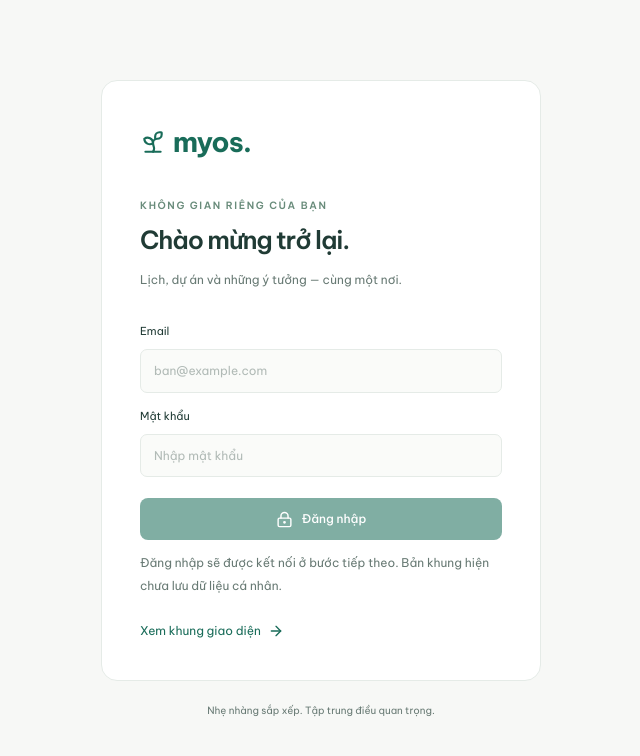
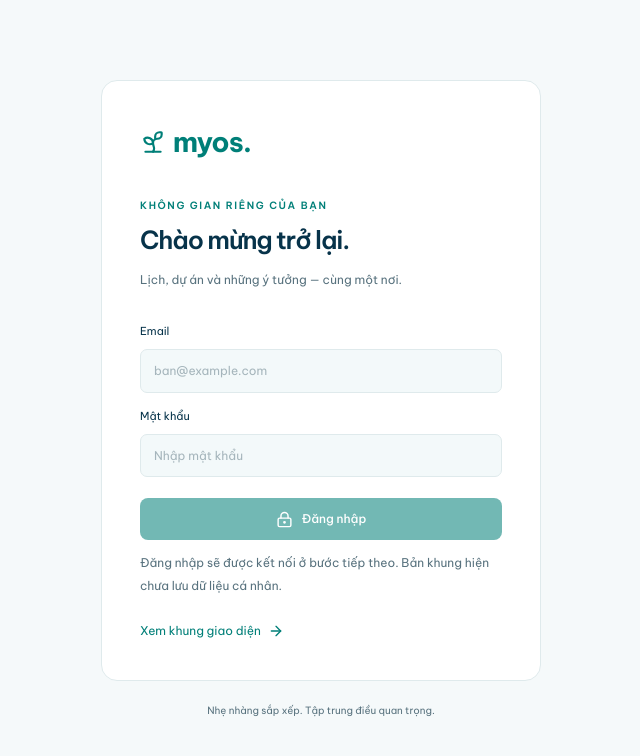
Before and after one commit to QUAGTIEN/myos---app, a Next.js app: page /login in a window 1280 px wide. Shown: the top 756 px of the page, without its empty margins (319-959 px from the left). Built offline with nearby package versions, Linux system fonts and the light colour scheme.

Commit message:
style: adopt turquoise and navy color palette

```diff
--- a/src/app/global-error.tsx
+++ b/src/app/global-error.tsx
@@ -12,7 +12,7 @@ export default function GlobalError({
         style={{
           fontFamily: "Arial, sans-serif",
           margin: "48px",
-          color: "#203c35",
+          color: "#07334a",
         }}
       >
         <h1>MyOS đang gặp sự cố</h1>
--- a/src/app/globals.css
+++ b/src/app/globals.css
@@ -1,16 +1,23 @@
 @import "tailwindcss";
 
 :root {
-  --background: #f7f8f6;
+  --background: #f5f9fa;
   --surface: #ffffff;
-  --ink: #203b35;
-  --muted: #687a74;
-  --line: #e5ebe7;
-  --primary: #196c59;
-  --primary-hover: #115744;
-  --mint: #edf5ef;
+  --surface-soft: #f3f9fa;
+  --ink: #07334a;
+  --muted: #58727e;
+  --line: #dfeaec;
+  --primary: #007f78;
+  --primary-hover: #006760;
+  --accent: #00b8a9;
+  --primary-soft: #e6f7f5;
+  --primary-border: #c8e8e3;
+  --focus: #008e85;
+  --skeleton: #e0edf0;
   --peach: #fff5ed;
-  --blue: #f0f5f9;
+  --warm-ink: #92704f;
+  --blue: #eef5fc;
+  --blue-ink: #507a9c;
   --radius: 14px;
   --layer-header: 10;
   --layer-overlay: 40;
@@ -71,7 +78,7 @@ svg {
   flex-shrink: 0;
 }
 :focus-visible {
-  outline: 3px solid #69ac9a;
+  outline: 3px solid var(--focus);
   outline-offset: 4px;
 }
 button:disabled {
@@ -144,7 +151,7 @@ button:disabled {
   height: 23px;
 }
 .brand-dot {
-  color: #60a68c;
+  color: var(--accent);
 }
 .workspace-label {
   display: flex;
@@ -157,11 +164,11 @@ button:disabled {
 .workspace-dot {
   width: 6px;
   height: 6px;
-  background: #74aa8b;
+  background: var(--accent);
   border-radius: 50%;
 }
 .nav-caption {
-  color: #73827c;
+  color: var(--muted);
   font-size: 10px;
   font-weight: 600;
   letter-spacing: 1.25px;
@@ -177,18 +184,18 @@ button:disabled {
   align-items: center;
   gap: 13px;
   padding: 12px 14px;
-  color: #62766e;
+  color: var(--muted);
   border-radius: 9px;
   min-height: 46px;
   font-size: 13px;
   font-weight: 500;
 }
 .nav-link:hover {
-  background: #f5f8f5;
+  background: var(--surface-soft);
   color: var(--primary);
 }
 .nav-link.active {
-  background: var(--mint);
+  background: var(--primary-soft);
   color: var(--primary);
 }
 .active-dot {
@@ -205,8 +212,8 @@ button:disabled {
 .sidebar-note {
   padding: 15px 12px;
   border-radius: 10px;
-  background: #f7f8f3;
-  color: #72826b;
+  background: var(--surface-soft);
+  color: var(--muted);
   display: flex;
   align-items: flex-start;
   gap: 9px;
@@ -231,8 +238,8 @@ button:disabled {
   width: 35px;
   height: 35px;
   border-radius: 50%;
-  background: #f0e7da;
-  color: #89664a;
+  background: var(--primary-soft);
+  color: var(--primary);
   font-weight: 600;
   font-size: 13px;
   flex-shrink: 0;
@@ -294,7 +301,7 @@ button:disabled {
   white-space: nowrap;
 }
 .preview-tag span {
-  background: #b79b62;
+  background: var(--accent);
   width: 5px;
   height: 5px;
   border-radius: 50%;
@@ -322,7 +329,7 @@ button:disabled {
   margin-bottom: 30px;
 }
 .eyebrow {
-  color: #688b7a;
+  color: var(--primary);
   font-size: 10px;
   font-weight: 600;
   letter-spacing: 1.6px;
@@ -358,11 +365,11 @@ button:disabled {
 }
 .button.secondary {
   background: var(--surface);
-  border-color: #dbe4dd;
+  border-color: var(--line);
   color: var(--ink);
 }
 .button.secondary:hover:not(:disabled) {
-  background: var(--mint);
+  background: var(--primary-soft);
 }
 .button.small {
   min-height: 34px;
@@ -380,7 +387,7 @@ button:disabled {
   flex-shrink: 0;
 }
 .icon-button:hover {
-  background: #eaf1eb;
+  background: var(--primary-soft);
   color: var(--primary);
 }
 .welcome-panel {
@@ -388,15 +395,15 @@ button:disabled {
   grid-template-columns: 1.15fr 1fr;
   gap: 48px;
   padding: 32px 36px;
-  background: #eaf2e9;
-  border: 1px solid #dde9dd;
+  background: var(--primary-soft);
+  border: 1px solid var(--primary-border);
   border-radius: var(--radius);
 }
 .welcome-label {
   display: flex;
   align-items: center;
   gap: 7px;
-  color: #557657;
+  color: var(--primary);
   font-size: 11px;
   font-weight: 500;
   margin-bottom: 16px;
@@ -408,7 +415,7 @@ button:disabled {
   letter-spacing: -0.7px;
 }
 .welcome-panel p {
-  color: #657b68;
+  color: var(--muted);
   font-size: 12px;
   margin-top: 12px;
   line-height: 1.9;
@@ -422,7 +429,7 @@ button:disabled {
 }
 .guide-number {
   display: block;
-  color: #728a71;
+  color: var(--muted);
   font-size: 10px;
   letter-spacing: 1.6px;
   margin-bottom: 12px;
@@ -431,9 +438,9 @@ button:disabled {
   display: flex;
   align-items: center;
   gap: 17px;
-  border-bottom: 1px solid #d4e2d4;
+  border-bottom: 1px solid var(--primary-border);
   padding: 16px 0;
-  color: #3a694f;
+  color: var(--primary);
 }
 .welcome-guide a:last-child {
   border-bottom: 0;
@@ -452,7 +459,7 @@ button:disabled {
 }
 .welcome-guide div span {
   display: block;
-  color: #708771;
+  color: var(--muted);
   font-size: 10px;
   margin-top: 5px;
 }
@@ -508,8 +515,8 @@ button:disabled {
   width: 74px;
   height: 74px;
   border-radius: 19px;
-  background: var(--mint);
-  color: #66957e;
+  background: var(--primary-soft);
+  color: var(--primary);
   display: grid;
   place-items: center;
   margin-bottom: 23px;
@@ -543,11 +550,11 @@ button:disabled {
 }
 .peach .empty-icon {
   background: var(--peach);
-  color: #b28b68;
+  color: var(--warm-ink);
 }
 .blue .empty-icon {
   background: var(--blue);
-  color: #7e9aaf;
+  color: var(--blue-ink);
 }
 .shell-caption {
   color: var(--muted);
@@ -560,7 +567,7 @@ button:disabled {
   justify-content: space-between;
   gap: 15px;
   padding: 18px 42px;
-  color: #77877f;
+  color: var(--muted);
   font-size: 10px;
 }
 .app-footer > span:last-child {
@@ -573,8 +580,8 @@ button:disabled {
   align-items: flex-start;
   gap: 9px;
   padding: 12px 15px;
-  background: #eef3ef;
-  color: #587665;
+  background: var(--primary-soft);
+  color: var(--primary);
   border-radius: 8px;
   font-size: 11px;
   line-height: 1.8;
@@ -632,7 +639,7 @@ button:disabled {
   display: flex;
   gap: 9px;
   align-items: center;
-  background: var(--mint);
+  background: var(--primary-soft);
   color: var(--primary);
   padding: 11px 12px;
   border-radius: 7px;
@@ -692,7 +699,7 @@ button:disabled {
   color: var(--muted);
   font-size: 11px;
   font-weight: 500;
-  background: #fafbf9;
+  background: var(--surface-soft);
   border-block: 1px solid var(--line);
 }
 .month-grid td {
@@ -719,8 +726,8 @@ button:disabled {
   font-weight: 600;
 }
 .outside-month {
-  background: #fbfcfa;
-  color: #a6b0aa;
+  background: var(--surface-soft);
+  color: var(--muted);
 }
 .calendar-bottom {
   display: flex;
@@ -757,7 +764,7 @@ button:disabled {
   margin-bottom: 25px;
 }
 .settings-panel h2 svg {
-  color: #608776;
+  color: var(--primary);
 }
 .account-preview {
   display: flex;
@@ -785,8 +792,8 @@ button:disabled {
   display: flex;
   align-items: center;
   gap: 14px;
-  border: 1px solid #c8dece;
-  background: #f9fcf9;
+  border: 1px solid var(--primary-border);
+  background: var(--surface-soft);
   border-radius: 9px;
   padding: 13px;
   margin-bottom: 10px;
@@ -798,7 +805,7 @@ button:disabled {
 .theme-sample {
   width: 55px;
   height: 41px;
-  border: 1px solid #d7e5d9;
+  border: 1px solid var(--primary-border);
   border-radius: 5px;
   background: white;
   display: flex;
@@ -807,8 +814,8 @@ button:disabled {
 }
 .theme-sample > span {
   width: 13px;
-  background: #e9f1e8;
-  border-right: 1px solid #d7e5d9;
+  background: var(--primary-soft);
+  border-right: 1px solid var(--primary-border);
 }
 .theme-sample > div {
   flex: 1;
@@ -819,7 +826,7 @@ button:disabled {
 }
 .theme-sample i {
   height: 4px;
-  background: #e9efea;
+  background: var(--primary-soft);
   border-radius: 1px;
 }
 .setting-row {
@@ -846,8 +853,8 @@ button:disabled {
   text-align: right;
 }
 .status-pill {
-  background: #f3f5f1;
-  border: 1px solid #e8ece5;
+  background: var(--surface-soft);
+  border: 1px solid var(--line);
   border-radius: 5px;
   padding: 3px 7px;
   white-space: nowrap;
@@ -870,7 +877,7 @@ button:disabled {
   gap: 19px;
 }
 .standalone-state > svg {
-  color: #739a87;
+  color: var(--primary);
 }
 .standalone-state p {
   color: var(--muted);
@@ -930,7 +937,7 @@ button:disabled {
   border: 1px solid var(--line);
   border-radius: 7px;
   font-size: 12px;
-  background: #fafbf9;
+  background: var(--surface-soft);
   color: var(--muted);
 }
 .login-form .button {
@@ -957,7 +964,7 @@ button:disabled {
   text-align: center;
 }
 .skeleton {
-  background: #e6ece7;
+  background: var(--skeleton);
   border-radius: 8px;
   animation: pulse 1.6s ease-in-out infinite;
 }
@@ -996,7 +1003,7 @@ button:disabled {
   position: fixed;
   inset: 0;
   z-index: var(--layer-overlay);
-  background: rgb(24 43 34 / 32%);
+  background: rgb(6 45 74 / 32%);
 }
 .mobile-sidebar {
   position: fixed;
```
Also changed, not shown: 2 other files (tests, documents, lock files or other folders).
